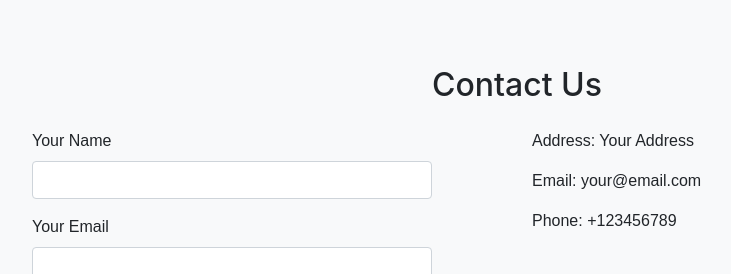
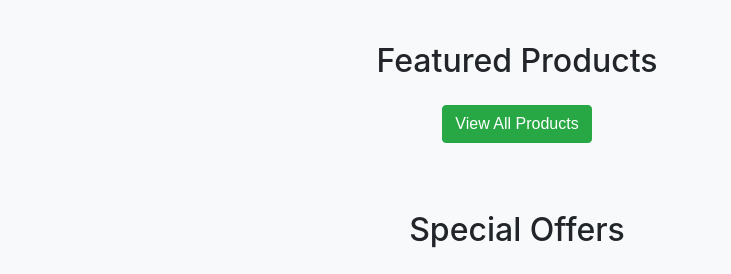
Before and after one commit to Afuyah/Nourisha, a Flask app: page / in a window 1280 px wide. Shown: the part 410-684 px from the top of the page, without its empty margins (123-854 px from the left). Run offline with Flask 3, Linux system fonts and the light colour scheme; some libraries are stand-ins or nearby versions.

Commit message:
Update home.html

```diff
--- a/app/templates/home.html
+++ b/app/templates/home.html
@@ -5,6 +5,7 @@
     <div class="container mt-5">
 
 
+        <!-- Small Images/Advertisements -->
         <div class="row mb-4">
             <div class="col-md-4">
                 <img src="https://images.unsplash.com/flagged/photo-1587302164675-820fe61bbd55?q=80&w=1160&auto=format&fit=crop&ixlib=rb-4.0.3&ixid=M3wxMjA3fDB8MHxwaG90by1wYWdlfHx8fGVufDB8fHx8fA%3D%3D" alt="Advertisement 1" class="img-fluid">
@@ -21,14 +22,15 @@
     </div>
 
 
-    <!--
+    <!-- Featured Products Section -->
     <div class="container mt-4">
         <h2 class="text-center mb-4">Featured Products</h2>
         <div class="row">
-
+            <!-- Featured Product Cards -->
             {% for product in products %}
                 <div class="col-md-4">
-                    <div class="card >
+                    <div class="card mb-4">
+                        <!-- Product Image, Title, Description, etc. -->
                         <div class="card-body">
                             <h5 class="card-title">{{ product.name }}</h5>
                             <p class="card-text">{{ product.description }}</p>
@@ -39,16 +41,16 @@
             {% endfor %}
         </div>
 
-
+        <!-- Link to Product Listing -->
         <div class="text-center">
             <a href="#" class="btn btn-primary">View All Products</a>
         </div>
     </div>
-
+    <!-- Advertisements Section -->
     <div class="container mt-5">
         <h2 class="text-center mb-4">Special Offers</h2>
         <div class="row">
-
+            <!-- Advertisements -->
             <div class="col-md-6">
                 <img src="" alt="Special Offer 1" class="img-fluid">
             </div>
@@ -57,7 +59,7 @@
             </div>
         </div>
     </div>
--->
+
     <!-- Contact Us Section -->
 <div class="container mt-5">
     <h2 class="text-center mb-4">Contact Us</h2>
```
